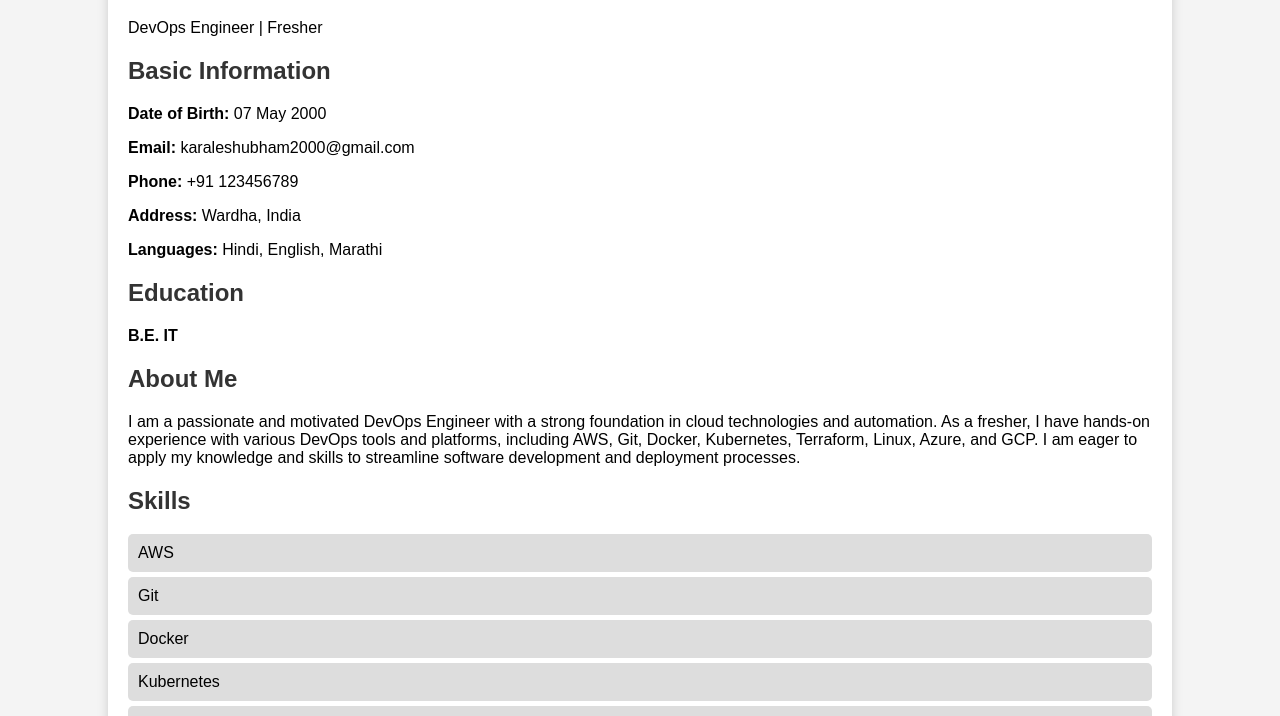
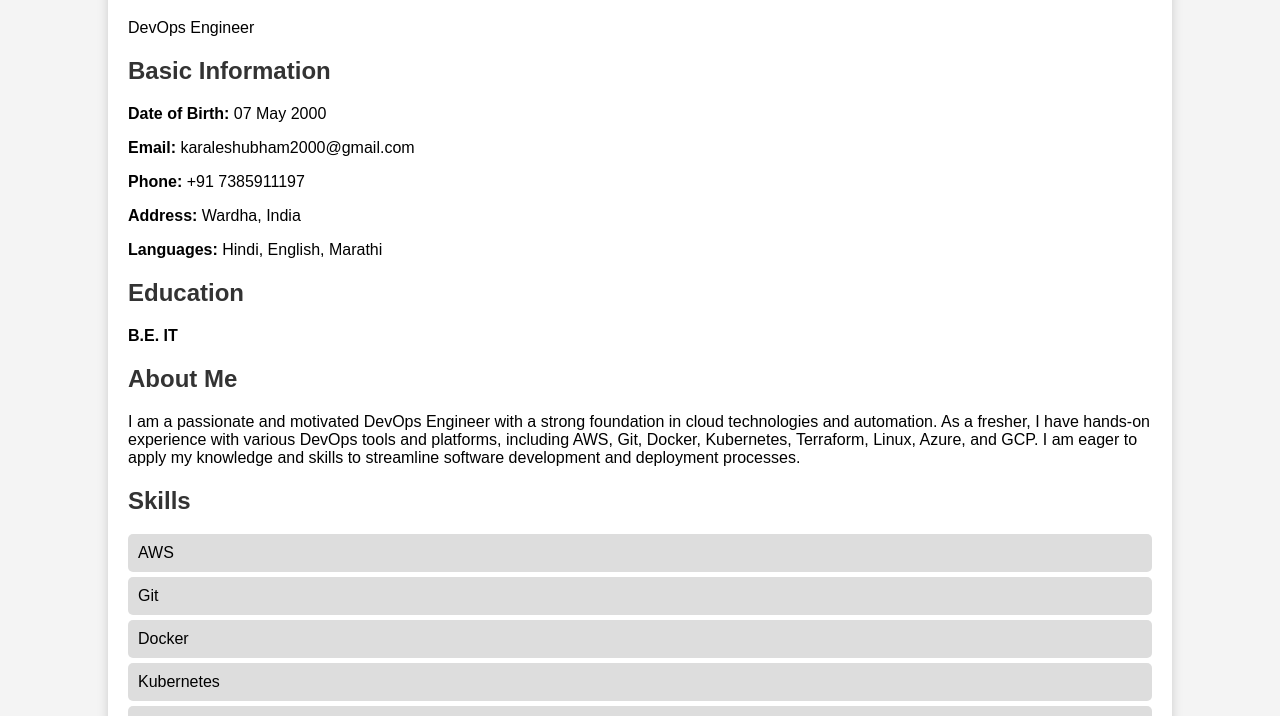
Before and after one commit to Shub0705/myportfolio, a plain HTML site: page index.html in a window 1280 px wide. Shown: the part 81-797 px from the top of the page. Drawn offline with Linux system fonts and the light colour scheme.

Commit message:
Update index.html

```diff
--- a/index.html
+++ b/index.html
@@ -40,14 +40,14 @@
     <div class="container">
         <header>
             <h1>Shubham Karale</h1>
-            <p>DevOps Engineer | Fresher</p>
+            <p>DevOps Engineer </p>
         </header>
 
         <section class="section">
             <h2>Basic Information</h2>
             <p><strong>Date of Birth:</strong> 07 May 2000</p>
             <p><strong>Email:</strong> karaleshubham2000@gmail.com</p>
-            <p><strong>Phone:</strong> +91 123456789</p>
+            <p><strong>Phone:</strong> +91 7385911197</p>
             <p><strong>Address:</strong> Wardha, India</p>
             <p><strong>Languages:</strong> Hindi, English, Marathi</p>
         </section>
```
